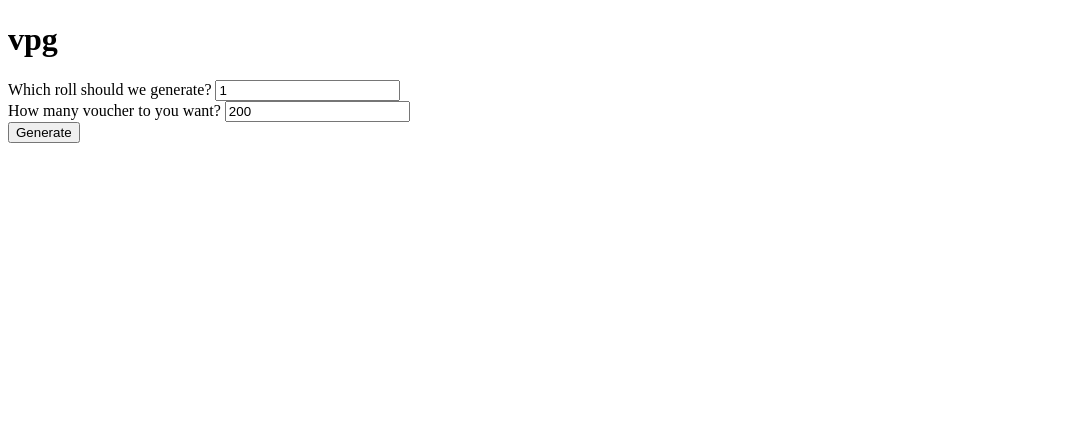
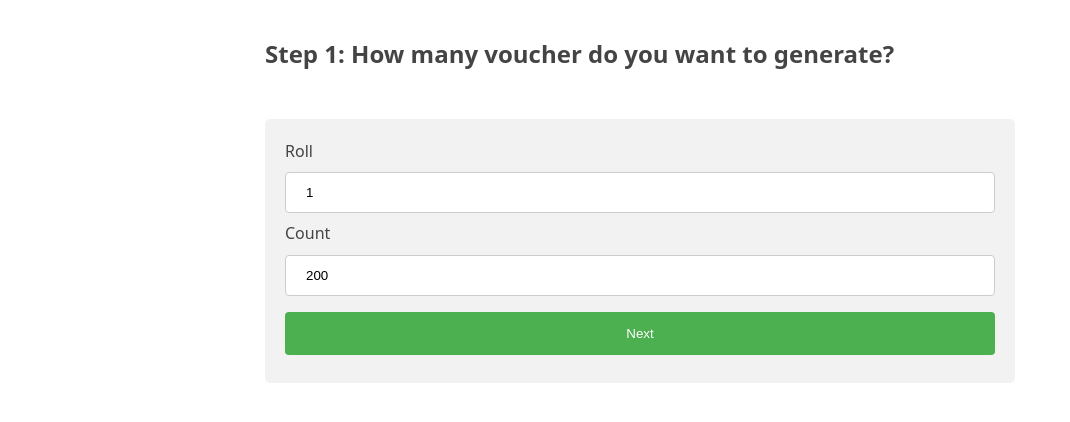
Before and after one commit to digitalfabrik/wlan-api, a Flask app: page / in a window 1280 px wide. Shown: the top 422 px of the page, without its empty margins (0-1070 px from the left). Run offline with Flask 2, Linux system fonts and the light colour scheme.

Commit message:
Update theme

```diff
--- a/vpg/server.py
+++ b/vpg/server.py
@@ -9,6 +9,8 @@ import mysql.connector
 from mysql.connector import errorcode
 import tempfile
 import itertools
+
+PDFJAM_BIN = "/usr/bin/pdfjam"
 
 VOUCHER_PRIVATE_KEY = os.environ['VOUCHER_PRIVATE_KEY']
 VOUCHER_CFG = os.environ['VOUCHER_CFG']
@@ -58,7 +60,7 @@ def generate_buffer_pdf(roll, count):
 
 
 def buffer_pdf_to_2x2(voucher_buffer):
-    process = subprocess.Popen(["/usr/bin/pdfjam", "--nup", "2x2", "--outfile", "/dev/stdout", "--"], shell=False,
+    process = subprocess.Popen([PDFJAM_BIN, "--nup", "2x2", "--outfile", "/dev/stdout", "--"], shell=False,
                                stdin=subprocess.PIPE, stdout=subprocess.PIPE, stderr=subprocess.STDOUT)
     stdoutdata, stderrdata = process.communicate(input=voucher_buffer.getvalue())
 
@@ -76,7 +78,7 @@ def shuffle_ads(ads_file_path, voucher_pdf_path, voucher_pdf_pages):
          str(page_with_ads)] for i in range(voucher_pdf_pages)]
 
     process = subprocess.Popen(
-        ["/usr/bin/pdfjam", *list(itertools.chain(*pdfjam_pages)), "--outfile", "/dev/stdout", "--paper", "a4paper",
+        [PDFJAM_BIN, *list(itertools.chain(*pdfjam_pages)), "--outfile", "/dev/stdout", "--paper", "a4paper",
          "--rotateoversize",
          "false"],
         shell=False, stdin=subprocess.PIPE, stdout=subprocess.PIPE, stderr=subprocess.STDOUT)
--- /dev/null
+++ b/vpg/static/style.css
@@ -0,0 +1,61 @@
+
+.flash {
+    font-weight: bold;
+}
+
+body {
+    font-family: "sans", serif;
+    line-height: 1.6;
+    font-size: 16px;
+    color: #444;
+    margin: 0;
+}
+
+.wrapper {
+    margin: 40px auto;
+    max-width: 750px;
+    padding: 0 10px;
+}
+
+h1, h2, h3 {
+    line-height: 1.2;
+    font-family: "sans", serif;
+}
+
+input[type=number], input[type=file], select {
+    width: 100%;
+    padding: 12px 20px;
+    margin: 8px 0;
+    display: inline-block;
+    border: 1px solid #ccc;
+    border-radius: 4px;
+    box-sizing: border-box;
+}
+
+input[type=submit] {
+    width: 100%;
+    background-color: #4CAF50;
+    color: white;
+    padding: 14px 20px;
+    margin: 8px 0;
+    border: none;
+    border-radius: 4px;
+    cursor: pointer;
+}
+
+.section {
+    border-radius: 5px;
+    background-color: #f2f2f2;
+    padding: 20px;
+    margin: 50px auto;
+}
+
+.flash {
+    width: 100%;
+    background-color: #9f0808;
+    color: white;
+    padding: 14px 20px;
+    margin: 8px 0;
+    border: none;
+    border-radius: 4px;
+}
--- /dev/null
+++ b/vpg/templates/base.html
@@ -0,0 +1,24 @@
+<!DOCTYPE html>
+<html lang="en">
+<head>
+    <meta charset="UTF-8">
+    <title>VPG</title>
+
+    <link rel="stylesheet" href="{{ url_for('static', filename='style.css') }}">
+</head>
+<body>
+
+<div class="wrapper">
+    <section class="content">
+        <header>
+            {% block header %}{% endblock %}
+        </header>
+        {% for message in get_flashed_messages() %}
+        <div class="flash">{{ message }}</div>
+        {% endfor %}
+        {% block content %}{% endblock %}
+    </section>
+</div>
+
+</body>
+</html>
--- a/vpg/templates/home.html
+++ b/vpg/templates/home.html
@@ -1,34 +1,22 @@
-<!DOCTYPE html>
-<html lang="en">
-<head>
-    <meta charset="UTF-8">
-    <title>vpg</title>
-</head>
-<body>
-<h1>vpg</h1>
+{% extends 'base.html' %}
 
-{% with messages = get_flashed_messages() %}
-{% if messages %}
-<ul class=flashes>
-    {% for message in messages %}
-    <li>{{ message }}</li>
-    {% endfor %}
-</ul>
-{% endif %}
-{% endwith %}
+{% block content %}
 
+<h1>Step 1: How many voucher do you want to generate?</h1>
+
+<div class="section">
     <form action="pdf/step" method="POST">
         <div>
-        <label for="roll">Which roll should we generate?</label>
+            <label for="roll">Roll</label>
             <input name="roll" id="roll" value="1" type="number">
         </div>
         <div>
-        <label for="count">How many voucher to you want?</label>
+            <label for="count">Count</label>
             <input name="count" id="count" value="200" type="number">
         </div>
         <div>
-        <button>Generate</button>
+            <input type="submit" value="Next">
         </div>
     </form>
-</body>
-</html>
+</div>
+{% endblock %}
```
Also changed, not shown: vpg/templates/activation/step.html (+5 -21 lines), vpg/templates/pdf/step.html (+27 -19 lines). Lines whose indentation alone changed are shown as unchanged.
